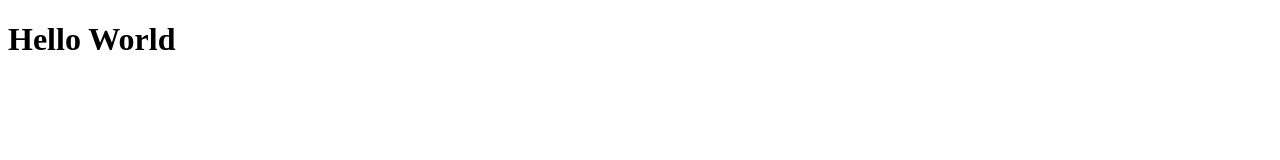
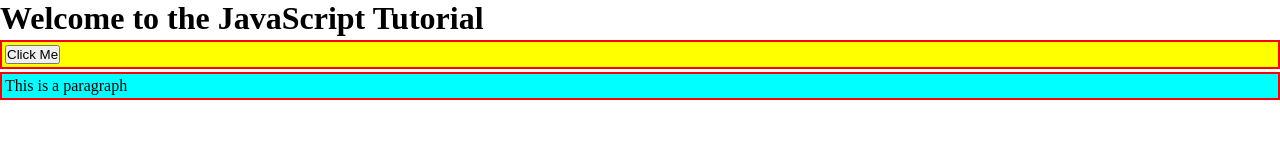
Before and after one commit to sium2022/js-with-mosh, a plain HTML site: page index.html in a window 1280 px wide. Drawn offline with Linux system fonts and the light colour scheme.

Commit message:
7th commit

```diff
--- a/index.html
+++ b/index.html
@@ -4,9 +4,33 @@
     <meta charset="UTF-8">
     <meta name="viewport" content="width=device-width, initial-scale=1.0">
     <title>Document</title>
+
+    <style>
+        *{
+            margin: 0;
+            padding: 0;
+        }
+        .container{
+            border: 2px solid red;
+            margin: 3px 0;
+            padding: 3px;
+            background-color: cyan;
+        }
+        .bg-primary{
+            background-color: blueviolet;
+        }
+    </style>
 </head>
 <body>
-    <h1>Hello World</h1>
+    <h1>Welcome to the JavaScript Tutorial</h1>
+
+    <div id="firstContainer" class="container">
+        <button id="click">Click Me</button>
+    </div>
+
+    <div class="container">
+        <p>This is a paragraph</p>
+    </div>
 
     <script src="index.js"></script>
 </body>
--- a/index.js
+++ b/index.js
@@ -1,12 +1,21 @@
-function avg(a, b) {
-    return (a+b)/2
-}
+// function avg(a, b) {
+//     return (a+b)/2
+// }
 
-c1 = avg(4, 6);
-c2 = avg(14, 16);
+// c1 = avg(4, 6);
+// c2 = avg(14, 16);
 
-//console.log(c1, c2);
+// //console.log(c1, c2);
 
-let myDate = new Date();
+// let myDate = new Date();
 
-console.log(myDate.getSeconds());
+// // console.log(myDate.getSeconds());
+
+// Dom Manipulation
+let elem = document.getElementById('click');
+console.log(elem);
+
+let elemClass = document.getElementsByClassName('container');
+console.log(elemClass);
+
+elemClass[0].style.background = 'yellow'
```
